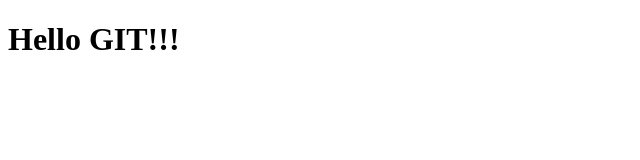
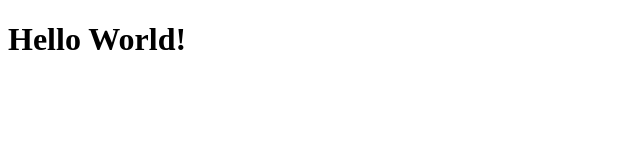
Before and after one commit to jaceklewczuk/git-course-4, a plain HTML site: page index.html in a window 1280 px wide. Shown: the full height of the page, 0-640 px from the left. Drawn offline with Linux system fonts and the light colour scheme.

Commit message:
Merge branch master

```diff
--- a/index.html
+++ b/index.html
@@ -7,7 +7,7 @@
     <title>ISA GIT course - 4</title>
 </head>
 <body>
-   <h1>Hello GIT!!!</h1>
+   <h1>Hello World!</h1>
 
 </body>
 </html>
```
